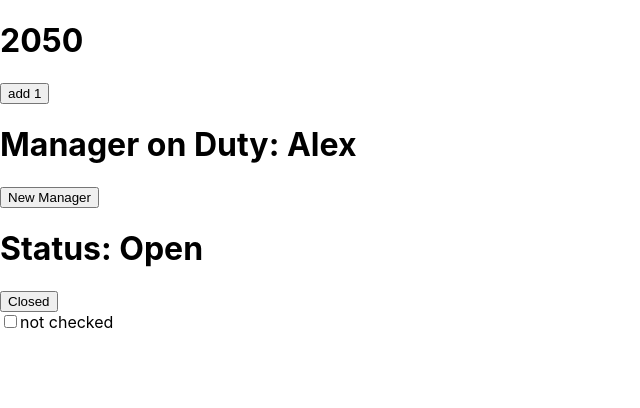
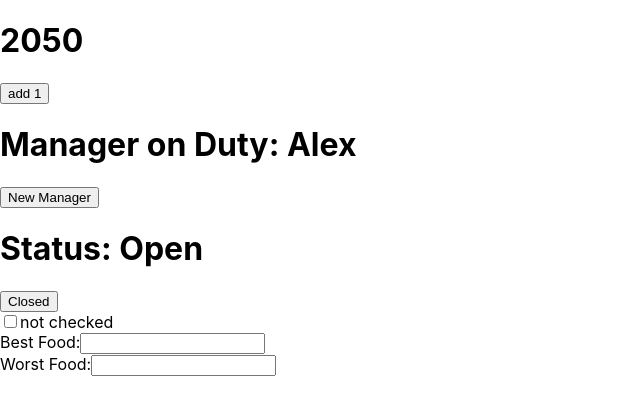
Before and after one commit to srsimonson/react-hooks-props, a React (Create React App) app: page / in a window 1280 px wide. Shown: the top 408 px of the page, without its empty margins (0-640 px from the left). Built offline with nearby package versions, Linux system fonts and the light colour scheme.

Commit message:
useState, useEffect

```diff
--- a/src/Components/Checkbox.js
+++ b/src/Components/Checkbox.js
@@ -6,7 +6,7 @@ function Checkbox() {
     const [checked, setChecked] = useState(false);
     // Effects are anything that isn't UI. Alerts, logs, etc.
     useEffect(() => {
-        alert(`checked: ${checked.toString()}`)
+        console.log(`checked: ${checked.toString()}`)
     })
     return (
         <>
--- /dev/null
+++ b/src/Components/Inputs.js
@@ -0,0 +1,49 @@
+import React, { useState, useEffect } from 'react';
+import ReactDOM from 'react-dom';
+// import './index.css';
+
+function Inputs() {
+    const [val1, setVal1] = useState('');
+    const [val2, setVal2] = useState('');
+
+    // useEffect hook will fire all the time, unless the 2nd dependency array is in place.
+        // Helps not trigger unncecssary re-renders. See below, can have multiple values in the array.
+    // useEffect(() => {
+    //     console.log(`Value 1 best food: ${val1}`);
+    // } )
+
+    useEffect(() => {
+        console.log(`Value 1 best food: ${val1}`);
+    }, [val1])
+
+    useEffect(() => {
+        console.log(`Value 1 best food: ${val1}`);
+    }, [val1, val2])
+
+    return (
+        <>
+            <br/>
+            <label>
+                Best Food:
+                <input
+                    value={val1}
+                    onChange={event => setVal1(event.target.value)}
+                />
+            </label>
+            <br/>
+            <label>
+                Worst Food:
+                <input
+                    value={val2}
+                    onChange={event => setVal2(event.target.value)}
+                />
+            </label>
+        </>
+    )
+}
+ReactDOM.render(
+    <Inputs/>,
+    document.getElementById('root')
+);
+
+export default Inputs;
--- a/src/index.js
+++ b/src/index.js
@@ -4,6 +4,7 @@ import './index.css';
 // import App from './Components/OldApp';
 import App from './Components/App';
 import Checkbox from './Components/Checkbox';
+import Inputs from './Components/Inputs';
 
 // import Hello from './Components/Hello';
 
@@ -28,6 +29,7 @@ ReactDOM.render(
 
     />
     <Checkbox/>
+    <Inputs/>
     {/* <Hello/> */}
   </React.StrictMode>,
 
```
